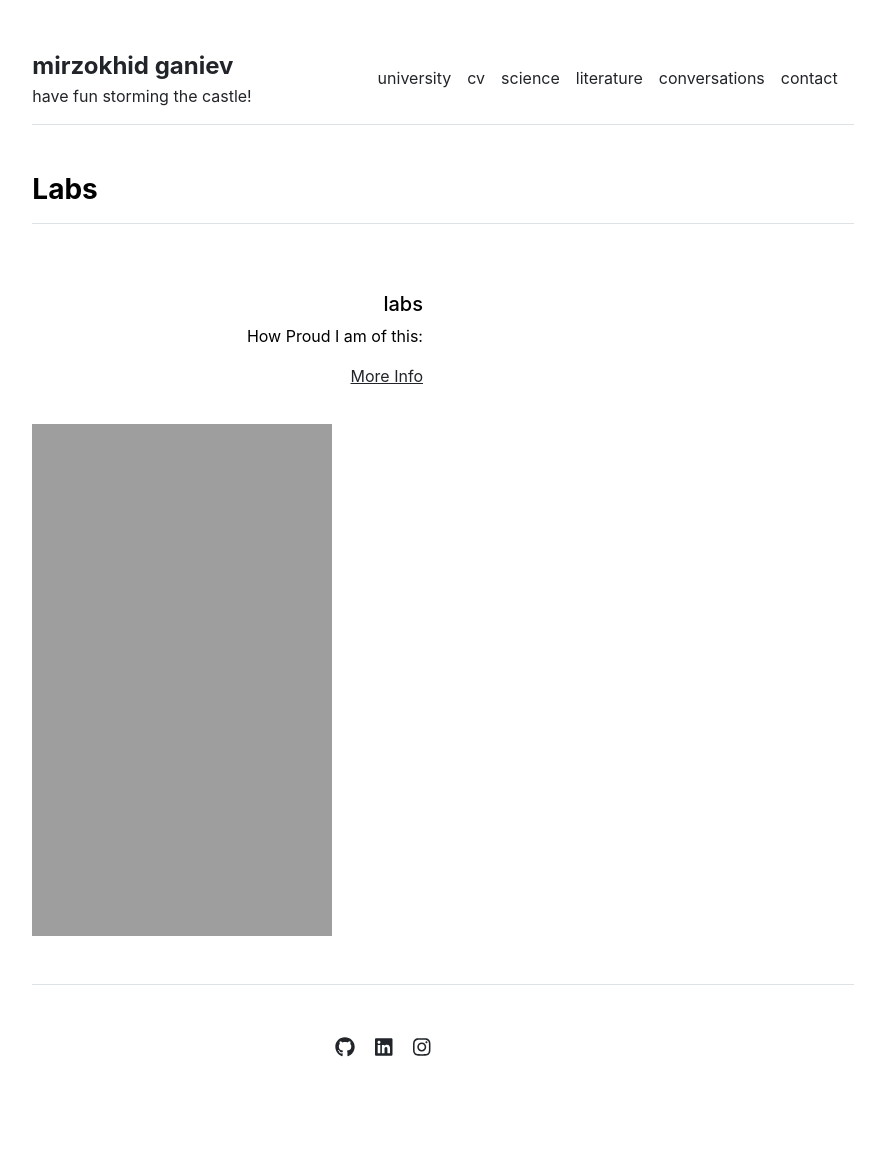
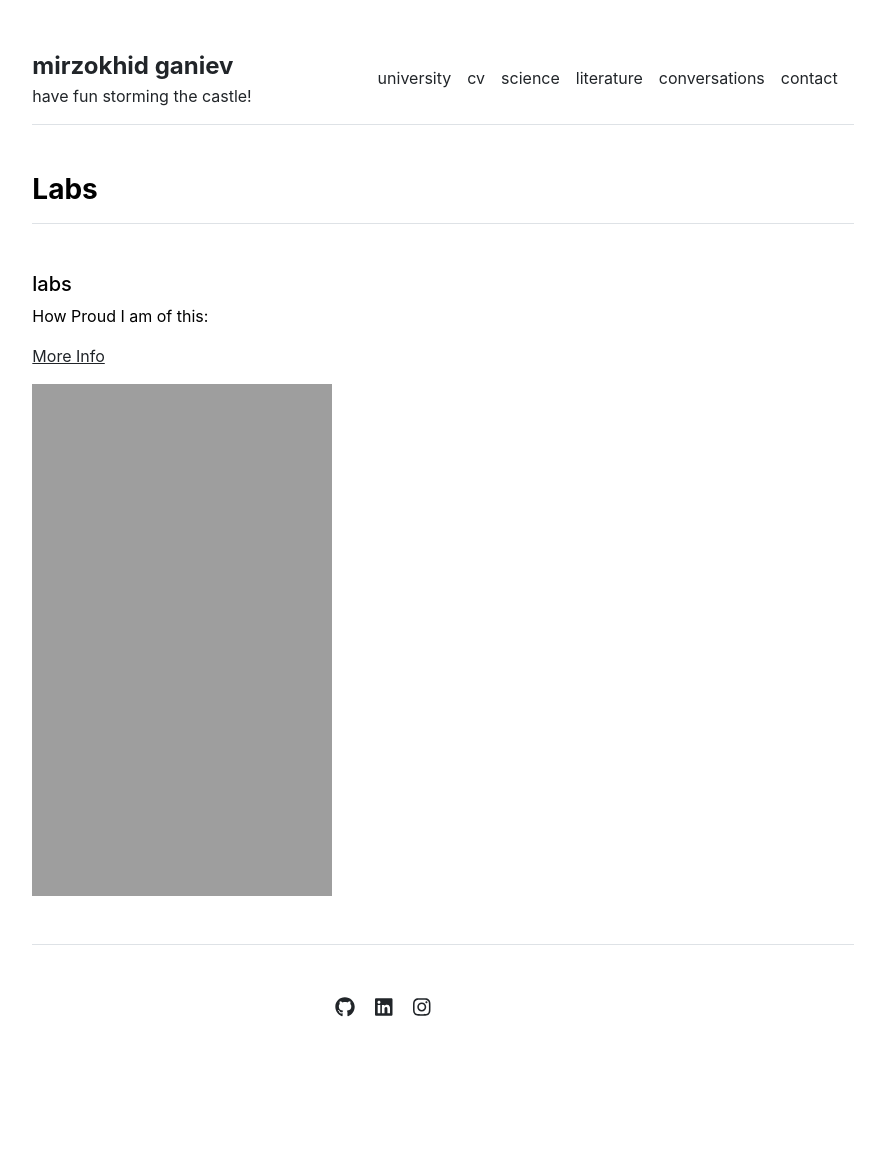
Before and after one commit to Mirzokhid/mirzokhid.github.io, a Jekyll site: the page built from science.md, in a window 1280 px wide. Shown: the whole page, without its empty margins (197-1082 px from the left). Built offline with Jekyll 4.4.1, drawn with Linux system fonts in a browser that asks for light colours; after the commit the page ends 1119 px from its top, so only the background shows below that.

Commit message:
Update science.html

```diff
--- a/_layouts/science.html
+++ b/_layouts/science.html
@@ -16,13 +16,13 @@ layout: default
   <div>
     <h3 class="fw-bold border-bottom pb-3 mb-5">Labs</h3>
     {% for science in site.data.settings.science %}
-      <div class="col-md-6" style="flex: 1;padding: 20px;overflow-y: auto;" width="100%" height="512" align="right">
+      <div class="col-md-6" align="left">
         <h5>{{ science.name }}</h5>
         <p> How Proud I am of this: {{ science.how}}</p>
         <p><a href="{{ site.github.url }}/science/labs/experiment{{ science.number }}">More Info</a></p>
     </div>
     <div  style="display:inline-block;float:left;margin-right:20px;">
-      <iframe src="{{ site.github.url }}/science/labs/{{ science.url }}" width="100%" height="512" align="left"></iframe>
+      <iframe src="{{ site.github.url }}/science/labs/{{ science.url }}" width="100%" height="512" align="right"></iframe>
     </div>
   </div>
   {% endfor %}
```
